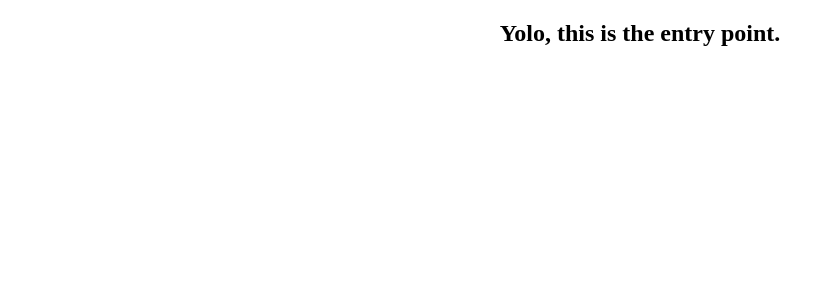
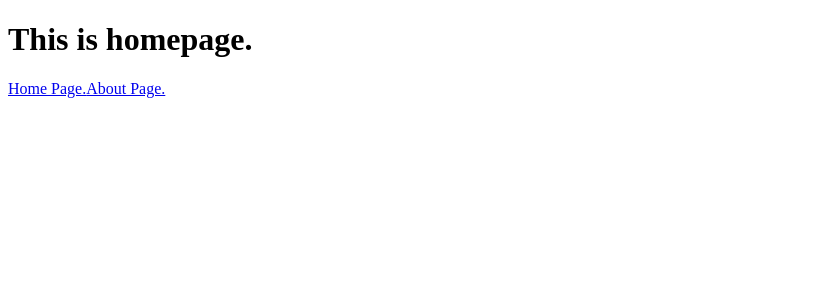
Before and after one commit to 0xDaksh/React-boilerplate, a React app: page / in a window 1280 px wide. Shown: the top 300 px of the page, without its empty margins (0-835 px from the left). Built offline with nearby package versions, Linux system fonts and the light colour scheme.

Commit message:
ooh yeah router ad ded.

```diff
--- a/package.json
+++ b/package.json
@@ -4,7 +4,7 @@
   "description": "",
   "main": "index.js",
   "scripts": {
-    "dev": "webpack-dev-server --config webpack/webpack.config.dev.js",
+    "dev": "webpack-dev-server --config webpack/webpack.config.dev.js --history-api-fallback --hot",
     "build": "webpack --config webpack/webpack.config.prod.js"
   },
   "keywords": [],
@@ -25,6 +25,7 @@
   },
   "dependencies": {
     "react": "^16.2.0",
-    "react-dom": "^16.2.0"
+    "react-dom": "^16.2.0",
+    "react-router-dom": "^4.2.2"
   }
 }
--- a/src/view/App.js
+++ b/src/view/App.js
@@ -1,10 +1,24 @@
 import React from 'react'
+import { BrowserRouter, Route, Link } from 'react-router-dom'
+import Home from './routes/home'
+import About from './routes/about'
 
 export default class App extends React.Component {
 	render() {
 		return (
 			<div>
-				<h2 style={{textAlign: 'center'}}>Yolo, this is the entry point.</h2>
+				<BrowserRouter>
+					<div>
+						<Route path="/" exact component={Home} />
+						<Route path="/about" component={About} />
+						<Link to='/'>
+							Home Page.
+						</Link>
+						<Link to='/about'>
+							About Page.
+						</Link>
+					</div>
+				</BrowserRouter>
 			</div>
 		)
 	}
--- /dev/null
+++ b/src/view/routes/about.js
@@ -0,0 +1,9 @@
+import React from 'react'
+
+export default class About extends React.Component {
+	render() {
+		return (
+			<h1>This is About Page.</h1>
+		)
+	}
+}
--- /dev/null
+++ b/src/view/routes/home.js
@@ -0,0 +1,9 @@
+import React from 'react'
+
+export default class Home extends React.Component {
+	render() {
+		return (
+			<h1>This is homepage.</h1>
+		)
+	}
+}
```
Also changed, not shown: 1 other file (tests, documents, lock files or other folders).
